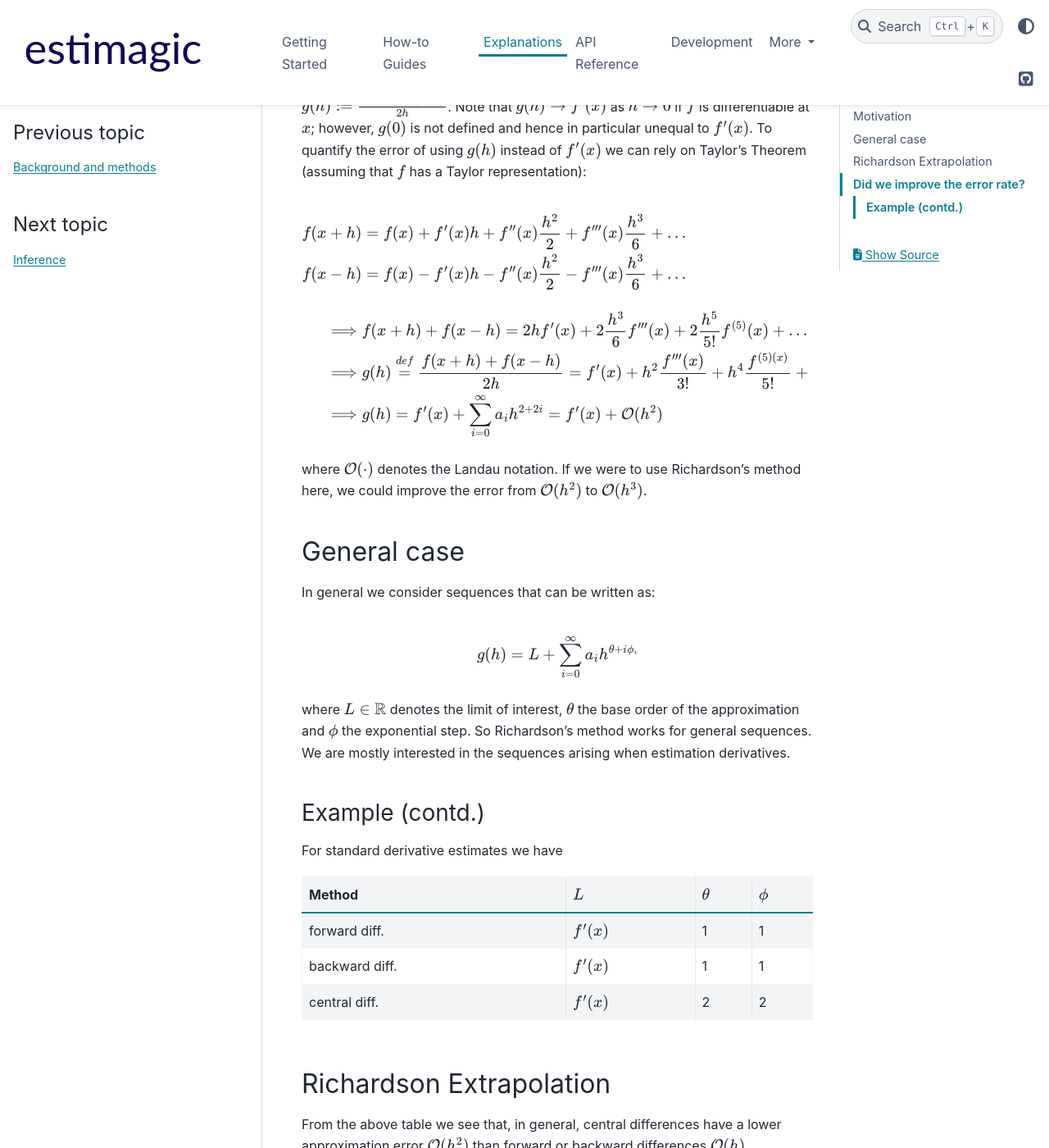
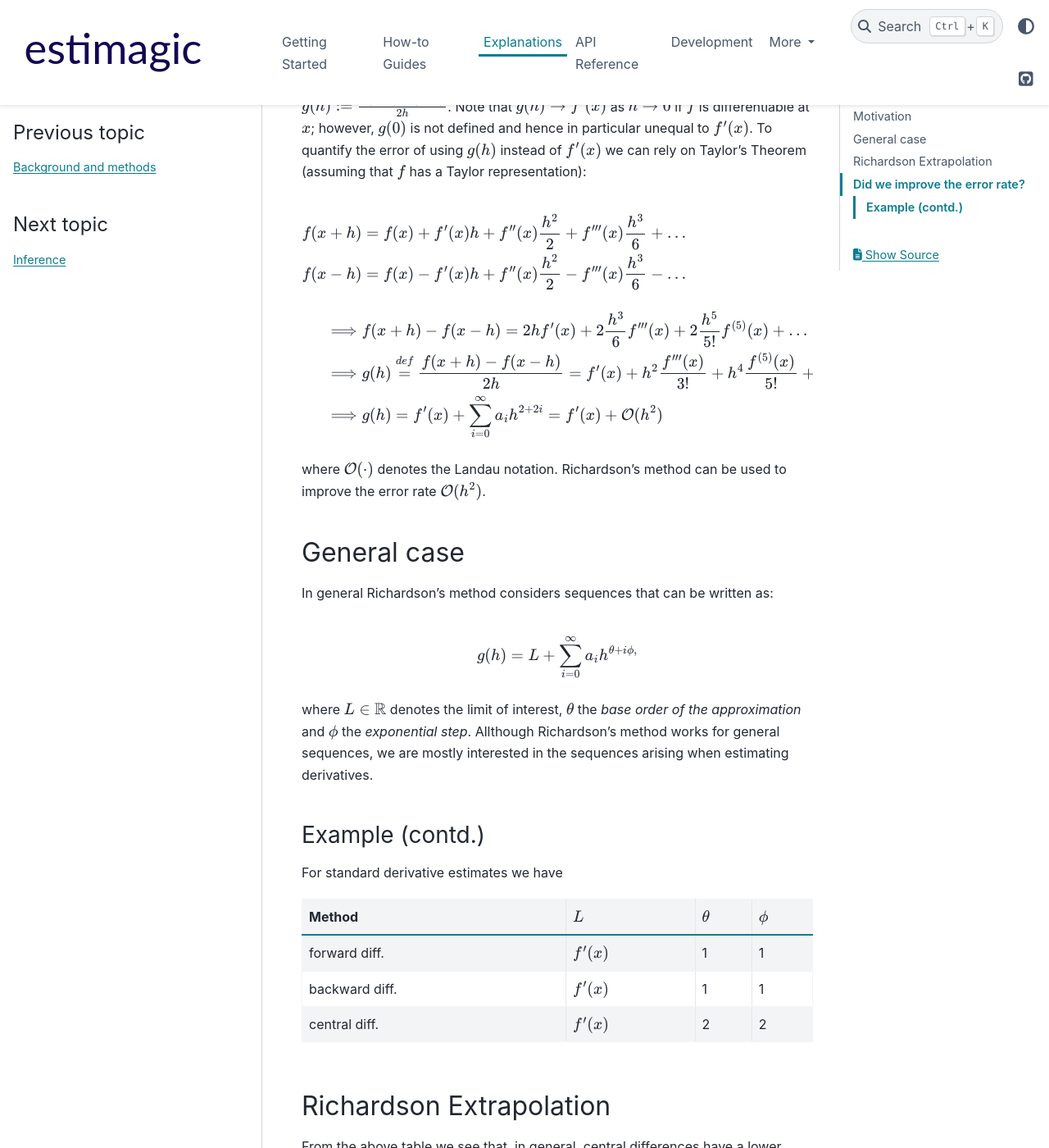
Before and after one commit to optimagic-dev/optimagic, a Sphinx documentation site: the page built from docs/source/explanations/differentiation/richardson_extrapolation.rst, in a window 1280 px wide and 1400 px high, scrolled down 588 px. Shown: the whole window at 82% size. Built offline with Sphinx 7.4.7 and the PyData theme 0.15.4, drawn with Linux system fonts in a browser that asks for light colours; pages that are not in the unit, such as notebooks, are missing from menus.

Commit message:
Change dtypes, add output dict, update docs

```diff
--- a/docs/source/explanations/differentiation/richardson_extrapolation.rst
+++ b/docs/source/explanations/differentiation/richardson_extrapolation.rst
@@ -30,23 +30,22 @@ Taylor's Theorem (assuming that :math:`f` has a Taylor representation):
 .. math::
 
     f(x+h) &= f(x) + f'(x)h + f''(x)\frac{h^2}{2} + f'''(x)\frac{h^3}{6} +
-    \dots\\ f(x-h) &= f(x) - f'(x)h - f''(x)\frac{h^2}{2} -
-    f'''(x)\frac{h^3}{6} + \dots\\[1em] \implies& f(x+h) + f(x-h) = 2hf'(x) +
+    \dots\\ f(x-h) &= f(x) - f'(x)h + f''(x)\frac{h^2}{2} -
+    f'''(x)\frac{h^3}{6} - \dots\\[1em] \implies& f(x+h) - f(x-h) = 2hf'(x) +
     2\frac{h^3}{6} f'''(x) + 2\frac{h^5}{5!} f^{(5)}(x) + \dots \\ \implies&
-    g(h) \stackrel{def}{=} \frac{f(x+h) + f(x-h)}{2h} = f'(x) + h^2
-    \frac{f'''(x)}{3!} + h^4 \frac{f^{(5)(x)}}{5!} + \dots \\ \implies& g(h) =
+    g(h) \stackrel{def}{=} \frac{f(x+h) - f(x-h)}{2h} = f'(x) + h^2
+    \frac{f'''(x)}{3!} + h^4 \frac{f^{(5)}(x)}{5!} + \dots \\ \implies& g(h) =
     f'(x) + \sum_{i=0}^{\infty} a_i h^{2+2i} = f'(x) + \mathcal{O}(h^2)
 
 
-where :math:`\mathcal{O}(\cdot)` denotes the Landau notation. If we were to use
-Richardson's method here, we could improve the error from :math:`\mathcal{O}(h^2)` to
-:math:`\mathcal{O}(h^3)`.
+where :math:`\mathcal{O}(\cdot)` denotes the Landau notation. Richardson's method can be
+used to improve the error rate :math:`\mathcal{O}(h^2)`.
 
 
 General case
 ------------
 
-In general we consider sequences that can be written as:
+In general Richardson's method considers sequences that can be written as:
 
 .. math::
 
@@ -54,9 +53,9 @@ In general we consider sequences that can be written as:
 
 
 where :math:`L \in \mathbb{R}` denotes the limit of interest, :math:`\theta`
-the base order of the approximation and :math:`\phi` the exponential step. So
-Richardson's method works for general sequences. We are mostly interested in
-the sequences arising when estimation derivatives.
+the *base order of the approximation* and :math:`\phi` the *exponential step*. Allthough
+Richardson's method works for general sequences, we are mostly interested in
+the sequences arising when estimating derivatives.
 
 
 Example (contd.)
```
Also changed, not shown: 2 other files.
